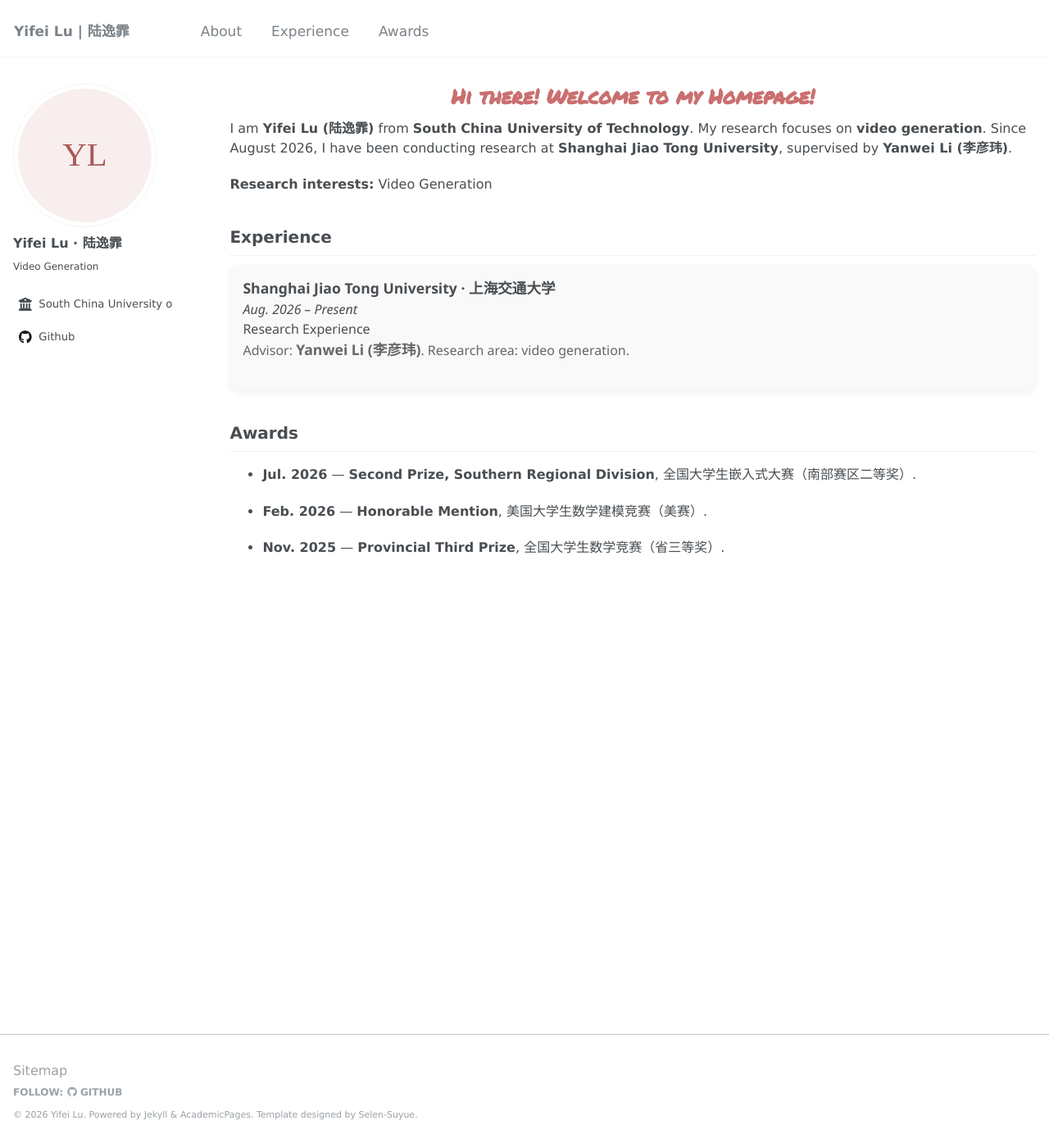
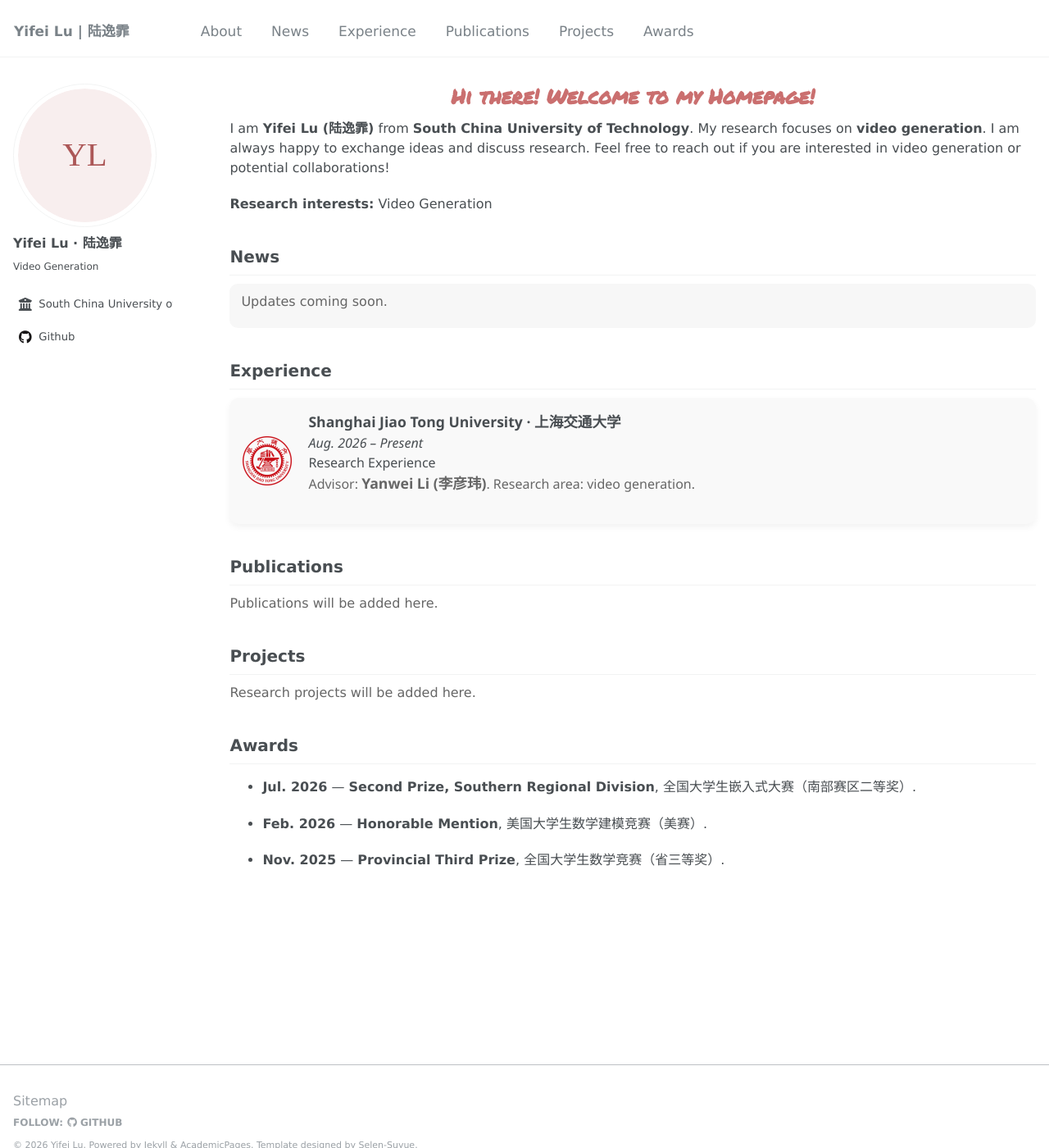
Before and after one commit to e-fei/e-fei.github.io, a Jekyll site: the page built from _pages/about.md, in a window 1280 px wide and 1400 px high. Shown: the whole window at 82% size. Built offline with Jekyll 4.4.1, drawn with Linux system fonts in a browser that asks for light colours; some web fonts are replaced.

Commit message:
Restore empty sections and add SJTU emblem with welcoming introduction

```diff
--- a/_data/homepage.yml
+++ b/_data/homepage.yml
@@ -2,13 +2,14 @@
 intro: >-
   I am **Yifei Lu (陆逸霏)** from **South China University of Technology**.
   My research focuses on **video generation**.
-  Since August 2026, I have been conducting research at **Shanghai Jiao Tong University**,
-  supervised by **Yanwei Li (李彦玮)**.
+  I am always happy to exchange ideas and discuss research.
+  Feel free to reach out if you are interested in video generation or potential collaborations!
 research_interests:
   - "Video Generation"
 news: []
 experience:
   - institution: "Shanghai Jiao Tong University · 上海交通大学"
+    logo: "/images/sjtu-emblem.png"
     date: "Aug. 2026 – Present"
     role: "Research Experience"
     description: "Advisor: **Yanwei Li (李彦玮)**. Research area: video generation."
--- a/_data/navigation.yml
+++ b/_data/navigation.yml
@@ -3,14 +3,11 @@ main:
     url: "/#about"
   - title: "News"
     url: "/#news"
-    section: "news"
   - title: "Experience"
     url: "/#experience"
   - title: "Publications"
     url: "/#publications"
-    section: "publications"
   - title: "Projects"
     url: "/#projects"
-    section: "projects"
   - title: "Awards"
     url: "/#awards"
--- a/_includes/masthead.html
+++ b/_includes/masthead.html
@@ -8,10 +8,6 @@
         <ul class="visible-links">
           <li class="masthead__menu-item masthead__menu-item--lg"><a href="{{ base_path }}/">{{ site.title }}</a></li>
           {% for link in site.data.navigation.main %}
-            {% if link.section %}
-              {% assign section_content = site.data.homepage[link.section] %}
-              {% if section_content.size == 0 %}{% continue %}{% endif %}
-            {% endif %}
             {% if link.url contains 'http' %}
               {% assign domain = '' %}
               {% else %}
--- a/_pages/about.md
+++ b/_pages/about.md
@@ -16,12 +16,10 @@ redirect_from:
   {% if home.cv != '' %}<p><a href="{{ home.cv | relative_url }}">Download my CV</a></p>{% endif %}
 </div>
 
-{% if home.news.size > 0 %}
 <h2 id="news">News</h2>
 <div class="news-box"><ul class="news-list">
   {% for item in home.news %}<li><span class="news-date">{{ item.date | escape }}</span> {{ item.text | markdownify }}</li>{% else %}<li class="empty-copy">Updates coming soon.</li>{% endfor %}
 </ul></div>
-{% endif %}
 
 <h2 id="experience">Experience</h2>
 <div class="experience-container">
@@ -33,8 +31,8 @@ redirect_from:
   {% else %}<div class="experience-card empty-copy">Education and research experience will be added here.</div>{% endfor %}
 </div>
 
+<h2 id="publications">Publications</h2>
 {% if home.publications.size > 0 %}
-<h2 id="publications">Publications</h2>
 <div class="pub-button-container" role="group" aria-label="Publication filter">
   <button type="button" class="pub-button active" aria-pressed="true" data-filter="selected">Selected publications</button>
   <button type="button" class="pub-button" aria-pressed="false" data-filter="all">All publications</button>
@@ -48,14 +46,13 @@ redirect_from:
   </article>{% endfor %}
 </div>
 <p class="empty-copy" id="no-selected-publications" hidden>No selected publications yet. Choose “All publications” to see the full list.</p>
+{% else %}<p class="empty-copy">Publications will be added here.</p>
 {% endif %}
 
-{% if home.projects.size > 0 %}
 <h2 id="projects">Projects</h2>
 {% for item in home.projects %}
 <article class="project-card"><div class="project-details"><h3>{% if item.url %}<a href="{{ item.url | escape }}">{{ item.title | escape }}</a>{% else %}{{ item.title | escape }}{% endif %}</h3>{{ item.description | markdownify }}</div></article>
-{% endfor %}
-{% endif %}
+{% else %}<p class="empty-copy">Research projects will be added here.</p>{% endfor %}
 
 {% for section in home %}{% if section[0] == 'awards' or section[0] == 'services' or section[0] == 'talks' %}{% if section[1].size > 0 %}
 <h2 id="{{ section[0] }}">{{ section[0] | capitalize }}</h2><ul>{% for item in section[1] %}<li>{{ item | markdownify }}</li>{% endfor %}</ul>
--- a/assets/css/home.css
+++ b/assets/css/home.css
@@ -605,6 +605,8 @@ html { scroll-behavior: smooth; }
 #about, #news, #experience, #publications, #projects { scroll-margin-top: 90px; }
 .draft-notice { color: #7b5353; background: #faf2f2; border-left: 3px solid #ca6f6f; padding: 10px 14px; font-size: 14px; }
 .empty-copy, .experience-description { color: #666; }
+.experience-logo { flex-shrink: 0; border-radius: 0; }
+.experience-info { min-width: 0; }
 .news-list p { display: inline; }
 .publication-card { gap: 20px; padding: 18px; }
 .publication-card[hidden], #no-selected-publications[hidden] { display: none; }
```
Also changed, not shown: README.md (+3 -1 lines), images/sjtu-emblem.png (added).
